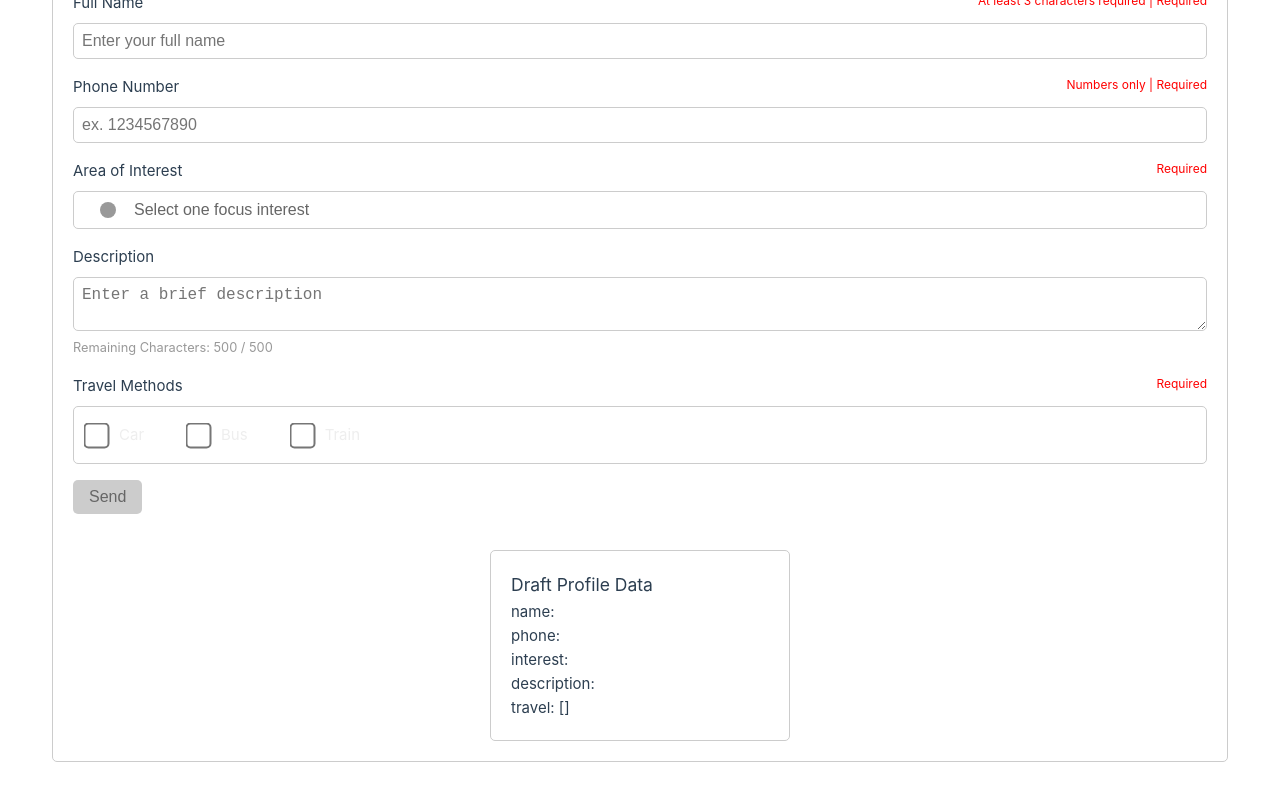
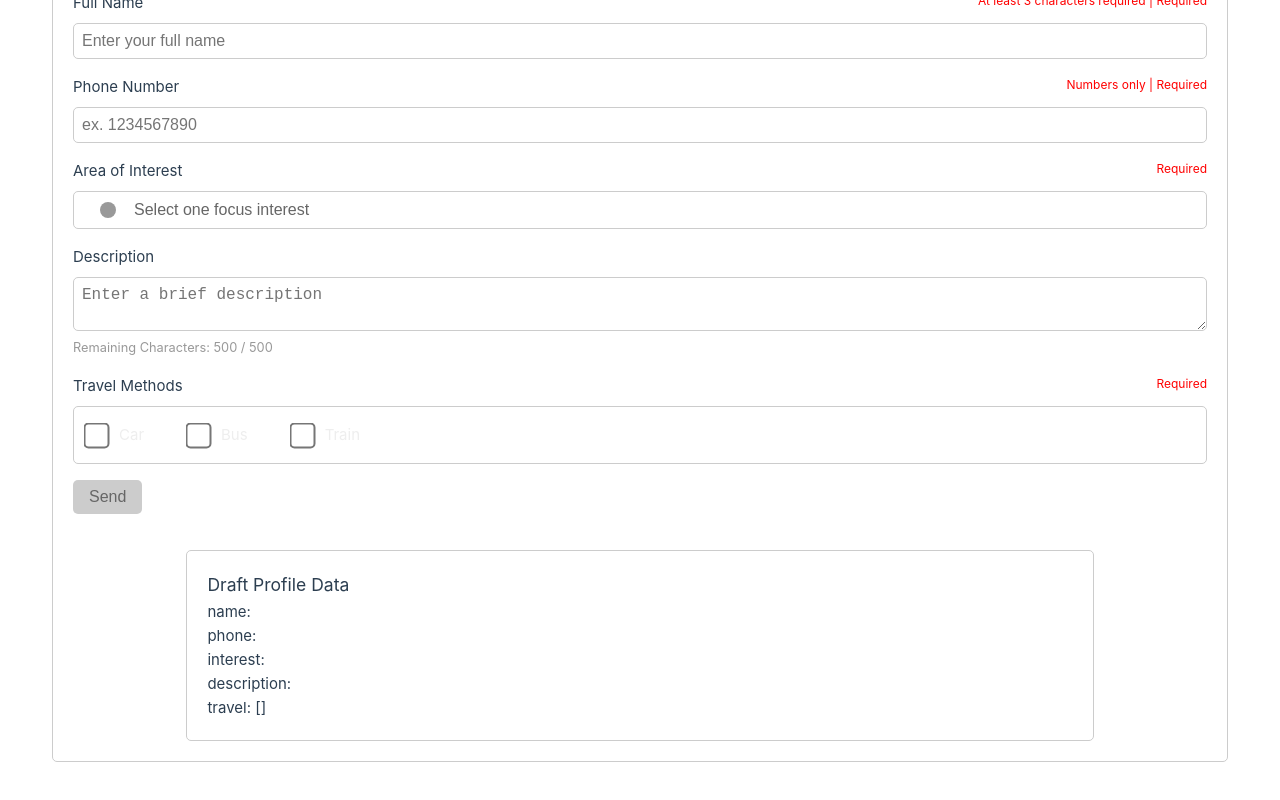
Before and after one commit to Quetzacom/vue-travel-interest-form, a Vue app: page / in a window 1280 px wide. Shown: the part 342-1142 px from the top of the page. Built offline with nearby package versions, Linux system fonts and the light colour scheme.

Commit message:
clean up

```diff
--- a/src/App.vue
+++ b/src/App.vue
@@ -5,10 +5,6 @@ import TravelInterestForm from './components/TravelInterestForm.vue';
 <template>
   <header>
     <img alt="Vue logo" class="logo" src="./assets/mapcompass.svg" width="125" height="125" />
-
-    <!-- <div class="wrapper">
-      Header
-    </div> -->
   </header>
 
   <main>
@@ -32,18 +28,12 @@ header {
   header {
     /* display: flex;
     place-items: center;
-    padding-right: calc(var(--section-gap) / 2); */
+   */
   }
 
   .logo {
     width: 200px;
     height: 200px;
   }
-
-  header .wrapper {
-    /* display: flex;
-    place-items: flex-start;
-    flex-wrap: wrap; */
-  }
 }
 </style>
--- a/src/components/TravelInterestForm.vue
+++ b/src/components/TravelInterestForm.vue
@@ -29,7 +29,6 @@
           @update:value="updateFieldValue"
 
         />
-        <!-- v-model="formData[field.name]" -->
       <button :disabled="!isReadyToSubmit" class="button" type="submit">{{ formConfig?.label || 'Submit' }}</button>
     </form>
   </template>
@@ -49,7 +48,7 @@
 
 <script lang="ts">
 
-import { computed, defineComponent, ref, defineAsyncComponent } from 'vue';
+import { computed, defineComponent, defineAsyncComponent } from 'vue';
 import { useFormStore } from '@/stores/useFormStore';
 
 export default defineComponent({
@@ -61,8 +60,6 @@ export default defineComponent({
     const formData = computed(() => formStore.formData);
     const isReadyToSubmit =computed(() => formStore.isReadyToSubmit);
     const isSubmitted = computed(() => formStore.isSubmitted);
-
-
 
     const components = {
       FormTextArea: defineAsyncComponent(() => import('@/components/common/FormTextArea.vue')),
@@ -137,13 +134,16 @@ ul {
   border: 1px solid #ccc;
   border-radius: 5px;
   margin: 20px;
+  min-width: 400px;
 
   .profile-card {
     border: 1px solid #ccc;
     border-radius: 5px;
     padding: 20px;
     margin-top: 20px;
-    min-width: 300px;
+    width: 80%;
+    min-width: 400px;
+    max-width: 90%;
   }
 
   form {
```
